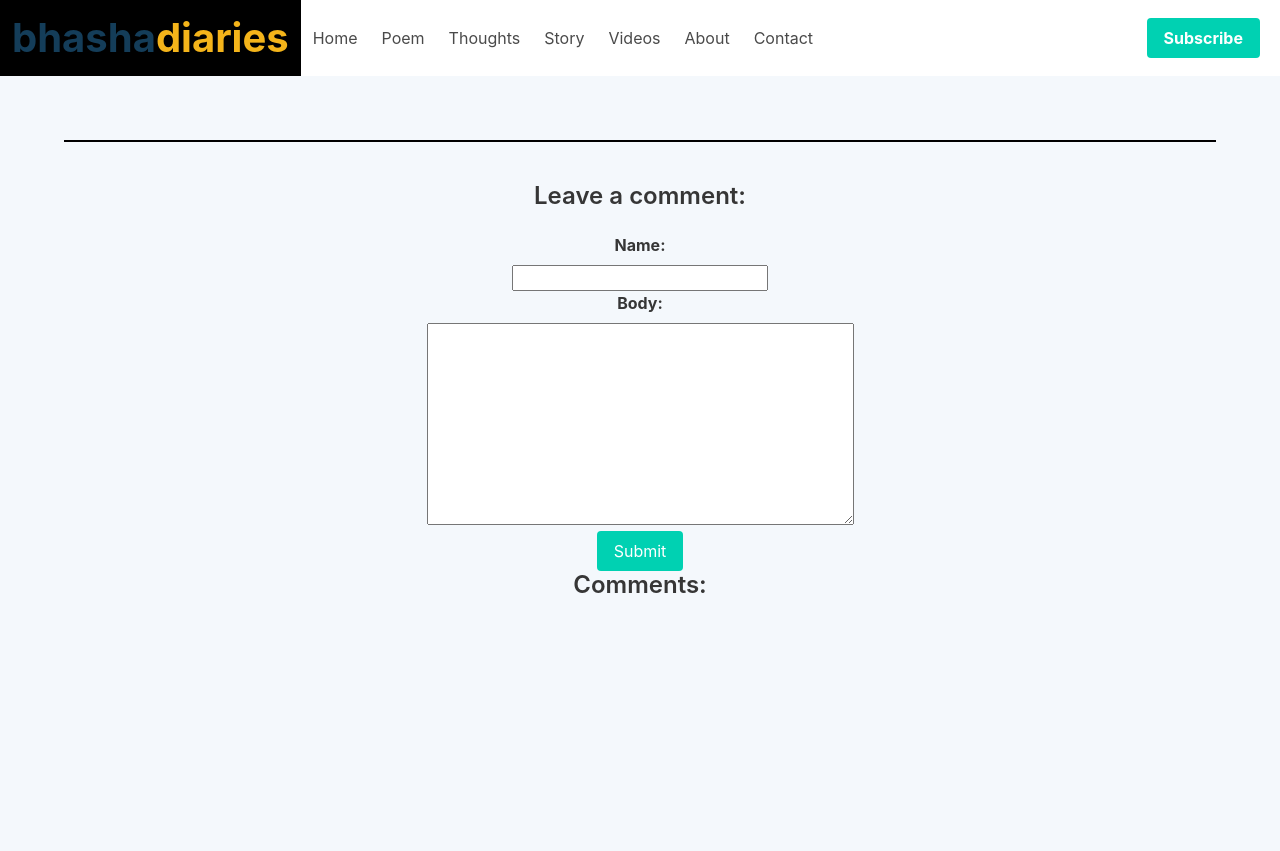
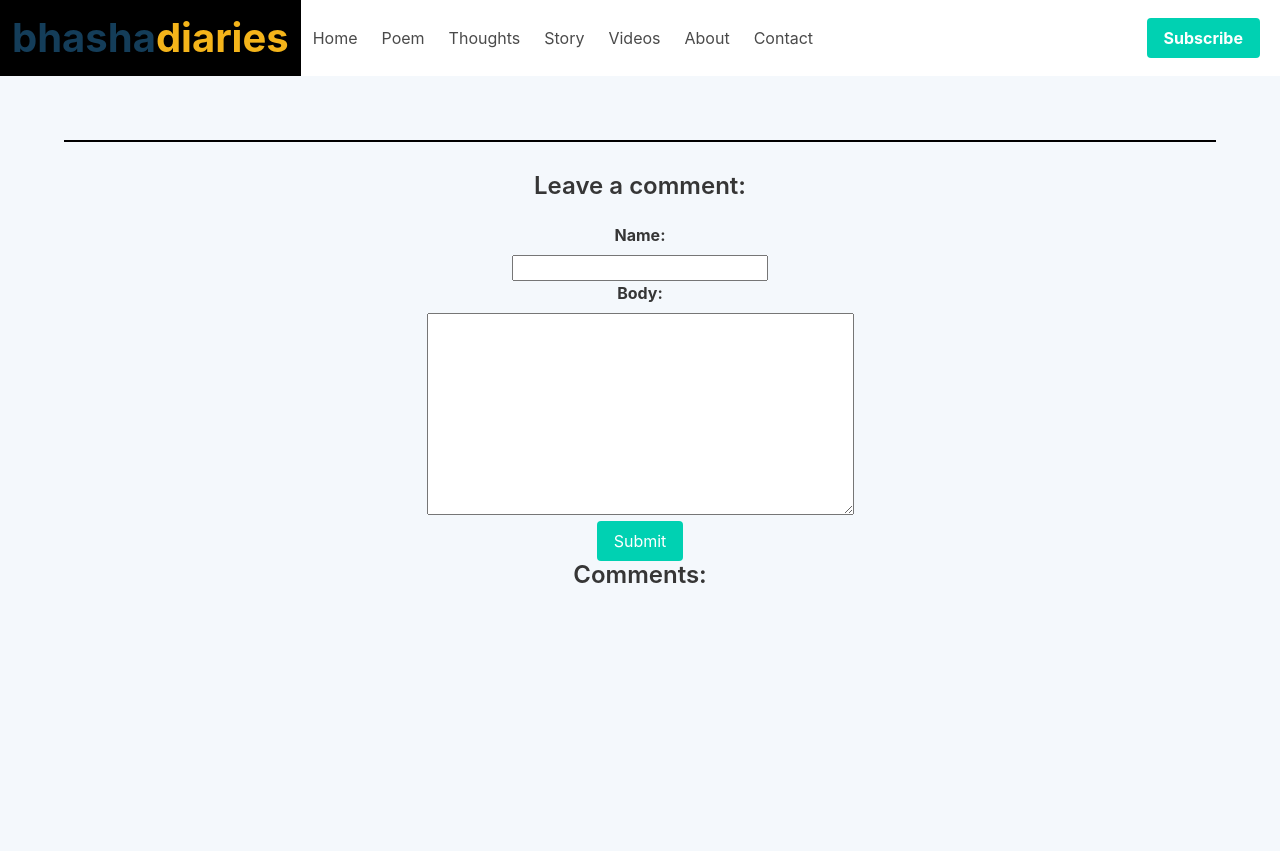
Before and after one commit to Krandheer/poetry, a Django app: template blog/templates/blog/post_detail.html in a window 1280 px wide. Shown: the top 851 px of the page. Run offline with Django 3.2, Linux system fonts and the light colour scheme; the template is opened without the code that fills it: values that come from a table or form of the project are taken from there, others are empty; some libraries are stand-ins or nearby versions.

Commit message:
pixel modified

```diff
--- a/blog/templates/blog/post_detail.html
+++ b/blog/templates/blog/post_detail.html
@@ -15,7 +15,7 @@
 				<p>{{posts.content|safe}} </p>
 			</article>
 
-			<hr style="border: 1px solid black; margin:60px 0 40px 0">
+			<hr style="border: 1px solid black; margin:60px 0 30px 0">
 
 			<h3 class="title is-4">Leave a comment:</h3>
 			<form action="{% url 'blog:post_detail' posts.slug %}" method="post">{% csrf_token %}
--- a/story/templates/story/story_detail.html
+++ b/story/templates/story/story_detail.html
@@ -17,7 +17,7 @@
 				<p>{{posts.content|safe}} </p>
 			</article>
 
-			<hr style="border: 1px solid black; margin:60px 0 40px 0">
+			<hr style="border: 1px solid black; margin:60px 0 30px 0">
 
 			<h3 class="title is-4">Leave a comment:</h3>
 			<form action="{% url 'story:story_detail' posts.slug %}" method="post">{% csrf_token %}
--- a/thoughts/templates/thoughts/thoughts_detail.html
+++ b/thoughts/templates/thoughts/thoughts_detail.html
@@ -11,7 +11,7 @@
 			</article>
 
 
-			<hr style="border: 1px solid black; margin:60px 0 40px 0">
+			<hr style="border: 1px solid black; margin:60px 0 30px 0">
 
 			<h3 class="title is-4">Leave a comment:</h3>
 			<form action="{% url 'thoughts:thoughts_detail' posts.slug %}" method="post">{% csrf_token %}
```
